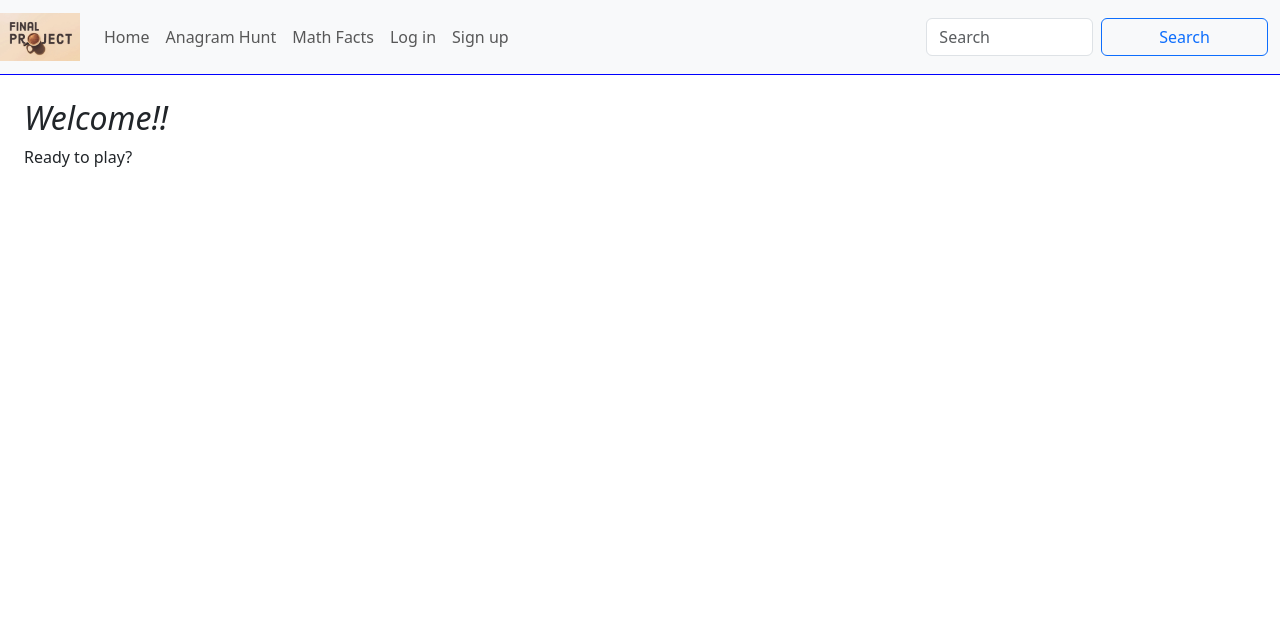
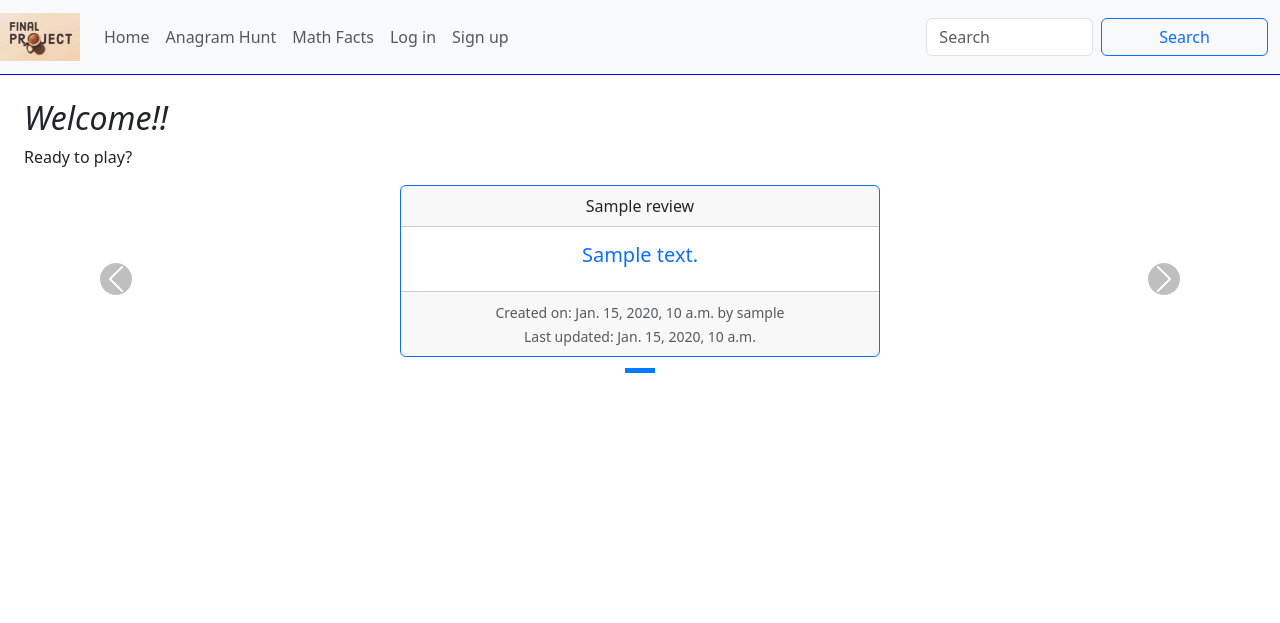
Before and after one commit to NotARealDoct0r/play2learn-final-project, a Django app: page / in a window 1280 px wide. Shown: the top 623 px of the page. Run offline with Django 4.2, Linux system fonts and the light colour scheme; tables that the repository leaves empty hold one stand-in row (values such as "Sample post"); some libraries are stand-ins or nearby versions.

Commit message:
added Bootstrap carousel to rotate reviews in a slide show on the homepage

```diff
--- a/pages/views.py
+++ b/pages/views.py
@@ -1,7 +1,14 @@
 from django.views.generic import TemplateView
+
+from reviews.models import Review
 
 class HomePageView(TemplateView):
     template_name = 'pages/home.html'
 
+    def get_context_data(self, **kwargs):
+        context = super().get_context_data(**kwargs)
+        context["review_list"] = Review.objects.all()  # Add review data
+        return context
+
 class ContactUsView(TemplateView):
     template_name = 'pages/contact_us.html'
--- a/templates/pages/home.html
+++ b/templates/pages/home.html
@@ -4,4 +4,43 @@
 {% block main %}
     <h2>Welcome!!</h2>
     <p>Ready to play?</p>
+
+    <div id="carouselExampleIndicators" class="carousel slide" data-bs-ride="carousel">
+        <ol class="carousel-indicators" style="margin-bottom: -10px; list-style-type: none;">
+            {% for review in review_list %}
+                <li data-bs-target="#carouselExampleIndicators" data-bs-slide-to="{{ forloop.counter0 }}"
+                    class="{% if forloop.first %}active{% endif %}"
+                    style="width: 30px; height: 5px; background-color: #007bff; border-radius: 2px;">
+                </li>
+            {% endfor %}
+        </ol>
+
+        <div class="carousel-inner">
+            {% for review in review_list %}
+                <div class="carousel-item {% if forloop.first %}active{% endif %}">
+                    <div class="card border-primary m-auto mb-3 text-center" style="max-width: 30rem">
+                        <div class="card-header">{{ review.title }}</div>
+                        <div class="card-body text-primary">
+                            <h5 class="card-title">{{ review.message }}</h5>
+                        </div>
+                        <div class="card-footer">
+                            <small class="text-muted">
+                                Created on: {{ review.created }} by {{ review.user.username }}<br>
+                                Last updated: {{ review.updated }}
+                            </small>
+                        </div>
+                    </div>
+                </div>
+            {% endfor %}
+        </div>
+
+        <a class="carousel-control-prev" href="#carouselExampleIndicators" role="button" data-bs-slide="prev">
+            <span class="carousel-control-prev-icon" aria-hidden="true" style="background-color: rgba(0, 0, 0, 0.5); padding: 10px; border-radius: 50%;"></span>
+            <span class="visually-hidden">Previous</span>
+        </a>
+        <a class="carousel-control-next" href="#carouselExampleIndicators" role="button" data-bs-slide="next">
+            <span class="carousel-control-next-icon" aria-hidden="true" style="background-color: rgba(0, 0, 0, 0.5); padding: 10px; border-radius: 50%;"></span>
+            <span class="visually-hidden">Next</span>
+        </a>
+    </div>
 {% endblock %}
--- a/templates/reviews/review_list.html
+++ b/templates/reviews/review_list.html
@@ -11,7 +11,7 @@
       <thead>
         <tr>
           <th>Review</th>
-          <th>Creator</th>
+          <th class="text-end">Creator</th>
         </tr>
       </thead>
       <tbody>
@@ -20,7 +20,7 @@
             <td>
               <a href="{{ review.get_absolute_url }}">{{ review.title }}</a>
             </td>
-            <td>
+            <td class="text-end">
               {% if review.user == user %}
                 <a href="{% url 'reviews:update' review.slug %}">
                   <i class="fas fa-pencil-alt"></i>
```
